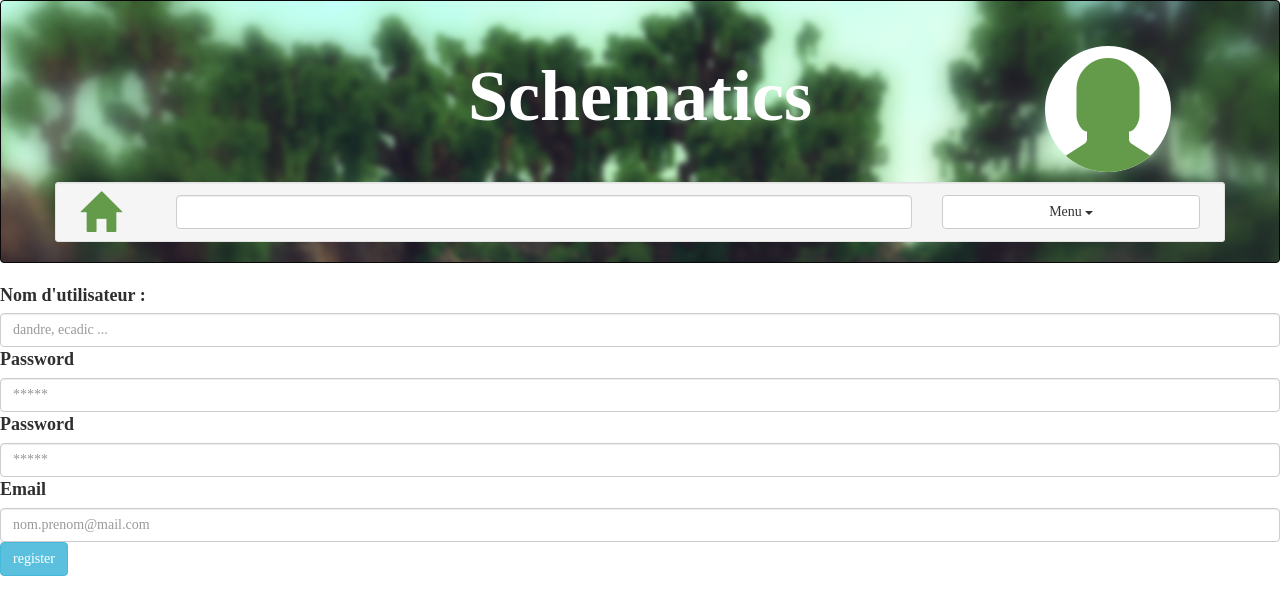
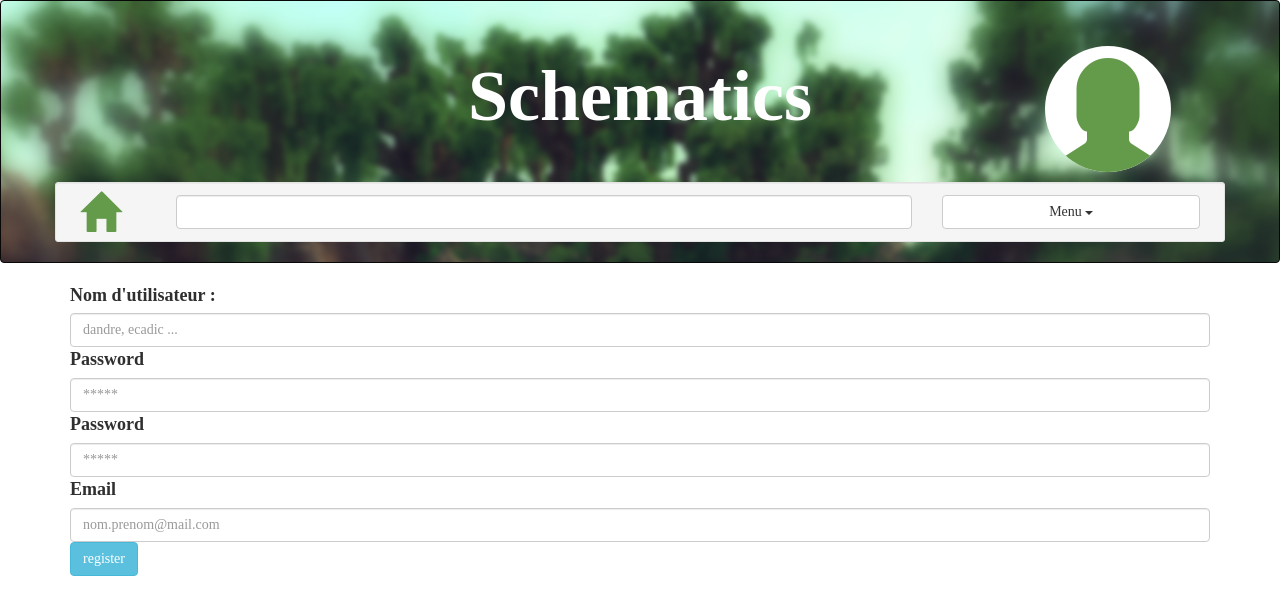
Before and after one commit to Hbeau/schematics, a CodeIgniter app: page /schematics/index.php/user/register in a window 1280 px wide. Shown: the top 615 px of the page. Run offline with CodeIgniter, Linux system fonts and the light colour scheme; some libraries are stand-ins or nearby versions.

Commit message:
Changement du code

```diff
--- a/application/controllers/Schematics.php
+++ b/application/controllers/Schematics.php
@@ -59,6 +59,7 @@ class Schematics extends CI_Controller
     }
 
     public function listSchema(){
+
         $this->load->model('schematicModel','schema');
 
         $data=$this->schema->getInfos();
--- a/application/views/template/header.php
+++ b/application/views/template/header.php
@@ -48,3 +48,4 @@
 
     </div>
 </header>
+<div class="container">
```
Also changed, not shown: assets/css/style.css (+6 -1 lines). Lines whose indentation alone changed are shown as unchanged.
